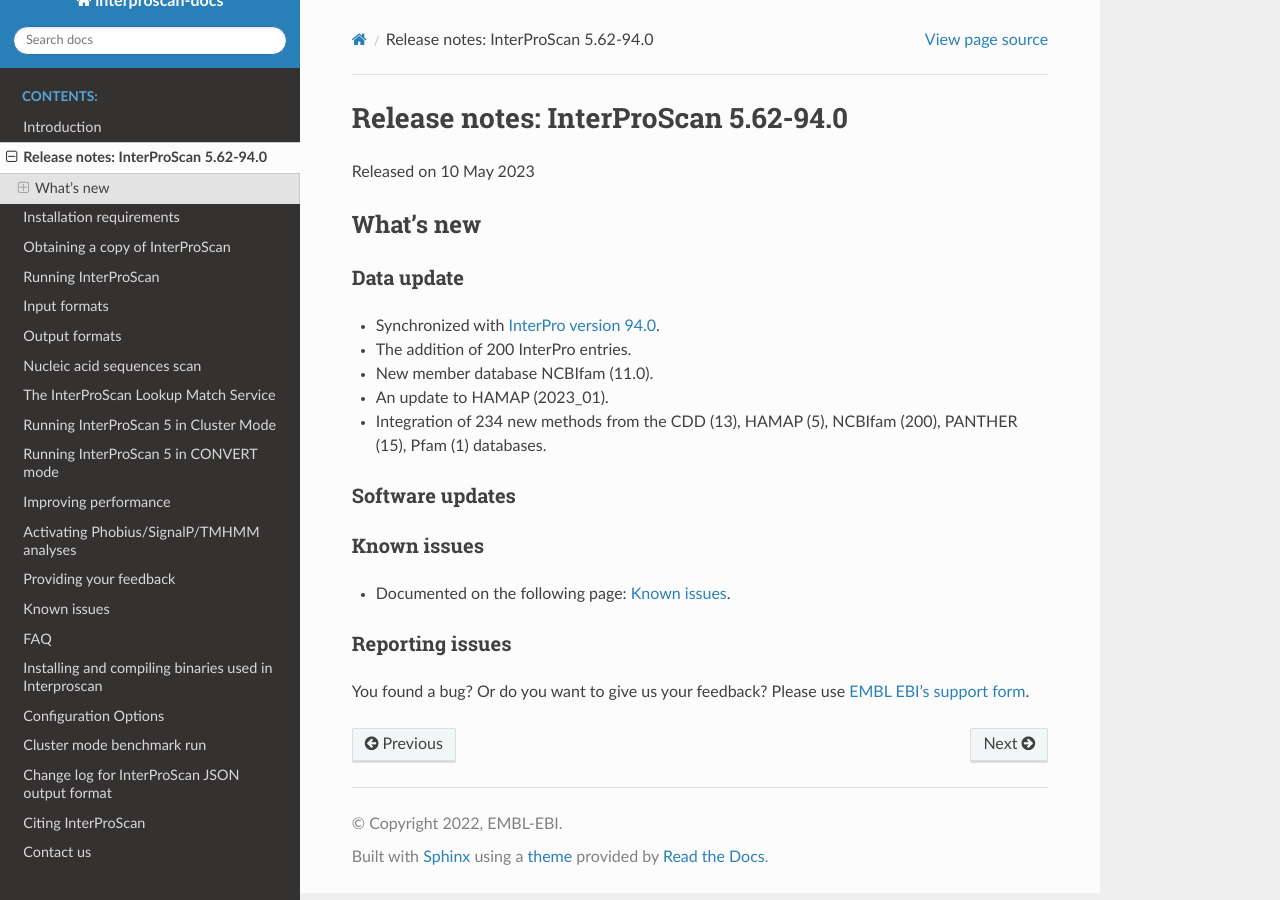
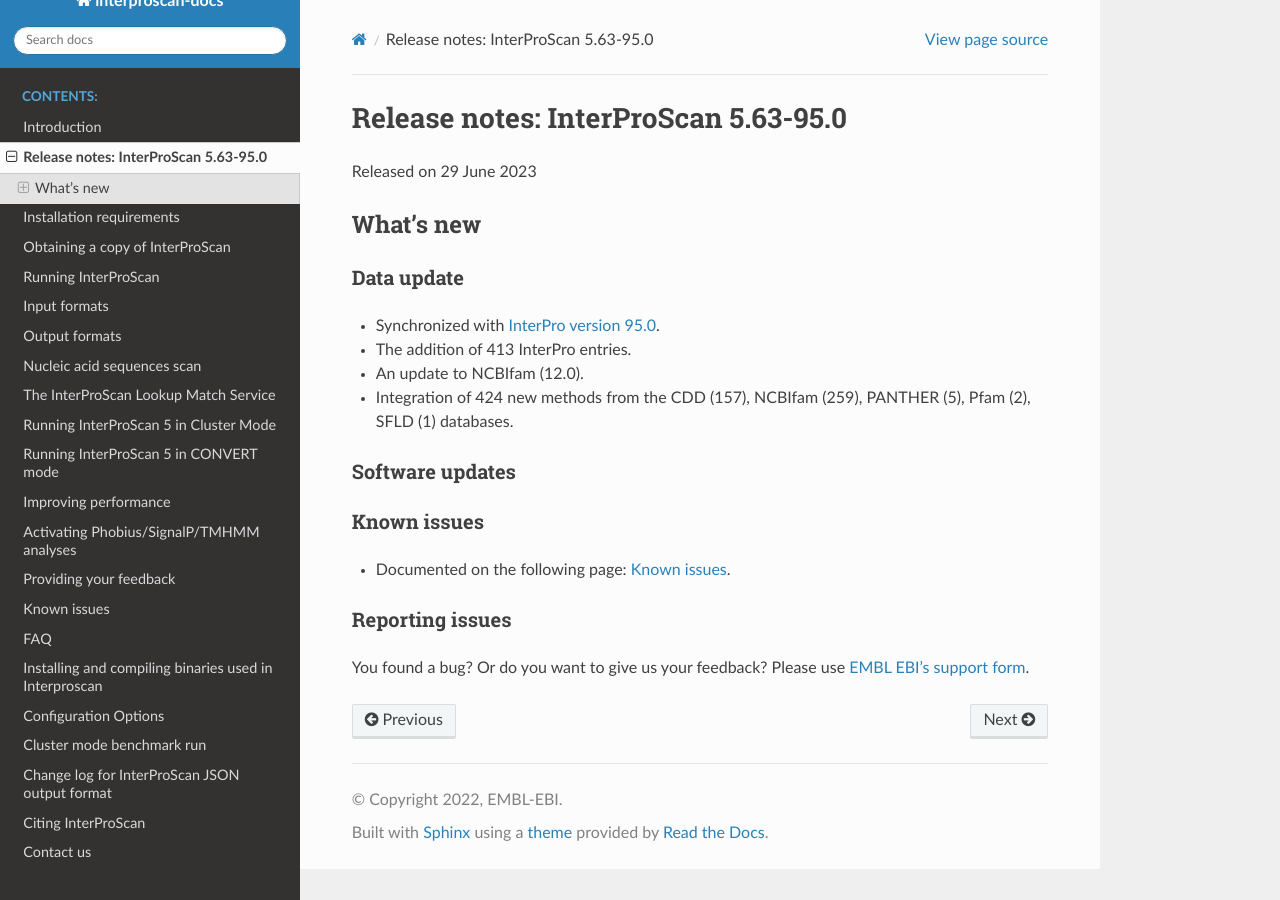
Before and after one commit to ebi-pf-team/interproscan-docs, a Sphinx documentation site: the page built from docs/ReleaseNotes.rst, in a window 1280 px wide. Built offline with Sphinx 7.4.7 and the Read the Docs theme 2.0.0, drawn with Linux system fonts in a browser that asks for light colours.

Commit message:
5.63-95.0 update

```diff
--- a/docs/OutputFormats.rst
+++ b/docs/OutputFormats.rst
@@ -160,8 +160,8 @@
 
 Listed below are the XSD files for the InterProScan 5 XML output format (with the InterProScan release versions they apply to noted in brackets afterwards).
 
-- `interproscan-model-4.5.xsd <http://ftp.ebi.ac.uk/pub/software/unix/iprscan/5/schemas/interproscan-model-4.5.xsd>`__ (as produced by InterProScan 5 from version 5.51-85.0 onwards)
-
+- `interproscan-model-4.5.xsd <http://ftp.ebi.ac.uk/pub/software/unix/iprscan/5/schemas/interproscan-model-4.6.xsd>`__ (as produced by InterProScan 5 from version 5.63-95.0 onwards)
+- `interproscan-model-4.5.xsd <http://ftp.ebi.ac.uk/pub/software/unix/iprscan/5/schemas/interproscan-model-4.5.xsd>`__ (as produced by InterProScan 5 from version 5.51-85.0 to 5.62-94.0)
 - `interproscan-model-3.0.xsd <http://ftp.ebi.ac.uk/pub/software/unix/iprscan/5/schemas/interproscan-model-3.0.xsd>`__ (as produced by InterProScan 5 from version 5.31-70.0 to 5.50-84.0)
 - `interproscan-model-2.2.xsd <http://ftp.ebi.ac.uk/pub/software/unix/iprscan/5/schemas/interproscan-model-2.2.xsd>`__ (as produced by InterProScan 5 from version 5.28-67.0 to 5.30-69.0)
 - `interproscan-model-2.1.xsd <http://ftp.ebi.ac.uk/pub/software/unix/iprscan/5/schemas/interproscan-model-2.1.xsd>`__ (as produced by InterProScan 5 from version 5.26-65.0 to 5.27-66.0)
--- a/docs/ReleaseNotes.rst
+++ b/docs/ReleaseNotes.rst
@@ -1,7 +1,7 @@
-Release notes: InterProScan 5.62-94.0
+Release notes: InterProScan 5.63-95.0
 =====================================
 
-Released on 10 May 2023
+Released on 29 June 2023
 
 What’s new
 ~~~~~~~~~~
@@ -9,11 +9,10 @@
 Data update
 ^^^^^^^^^^^
 
--  Synchronized with `InterPro version 94.0 <http://www.ebi.ac.uk/interpro/release_notes/94.0/>`__.
--  The addition of 200 InterPro entries.
--  New member database NCBIfam (11.0).
--  An update to HAMAP (2023_01).
--  Integration of 234 new methods from the CDD (13), HAMAP (5), NCBIfam (200), PANTHER (15), Pfam (1) databases.
+-  Synchronized with `InterPro version 95.0 <http://www.ebi.ac.uk/interpro/release_notes/95.0/>`__.
+-  The addition of 413 InterPro entries.
+-  An update to NCBIfam (12.0).
+-  Integration of 424 new methods from the CDD (157), NCBIfam (259), PANTHER (5), Pfam (2), SFLD (1) databases.
 
 Software updates
 ^^^^^^^^^^^^^^^^
```
Also changed, not shown: docs/HowToDownload.rst (+6 -6 lines), docs/LocalLookupService.rst (+15 -15 lines).
